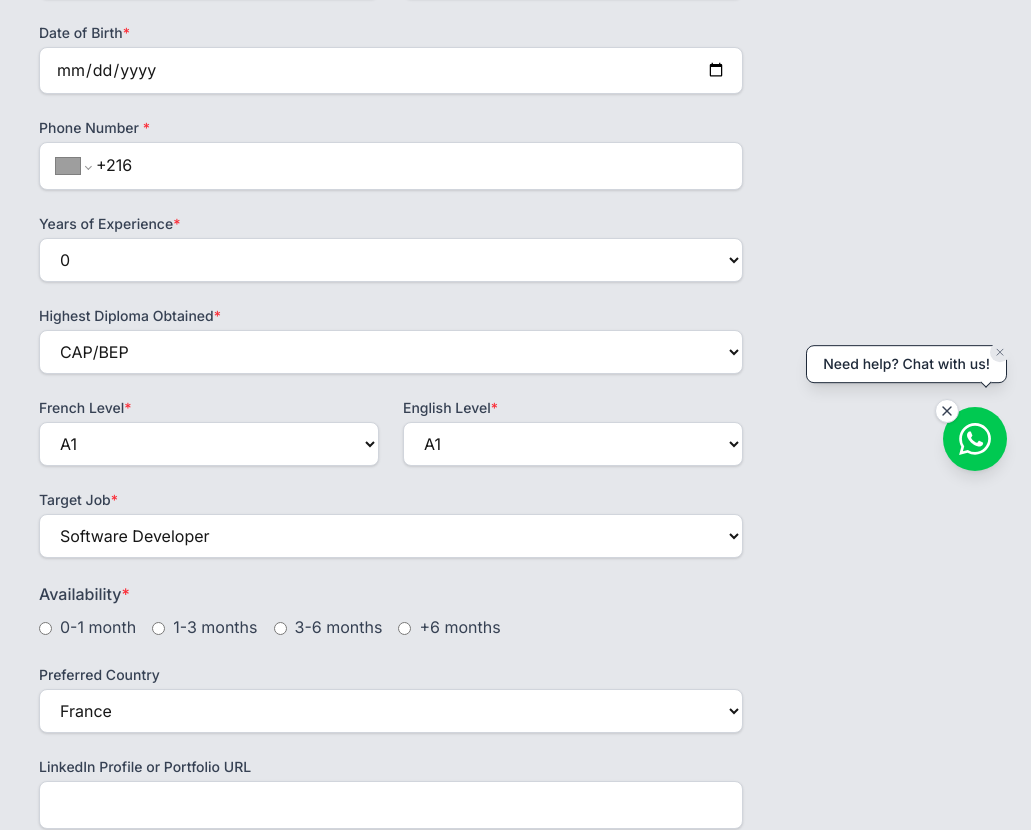
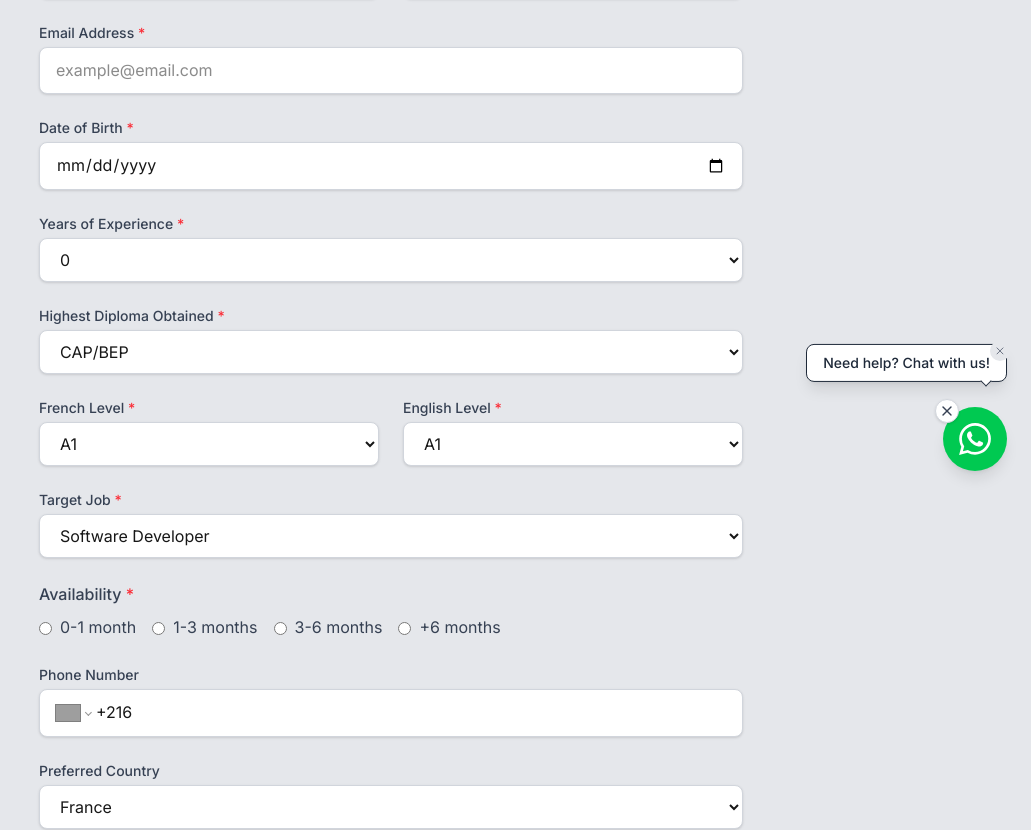
Before and after one commit to kalboussiKarim/jobs, a Next.js app: page /apply in a window 1280 px wide. Shown: the part 305-1135 px from the top of the page, without its empty margins (249-1280 px from the left). Built offline with nearby package versions, Linux system fonts and the light colour scheme; grey boxes are pictures that could not be loaded.

Commit message:
added customized error messages for each filed in the form

```diff
--- a/src/app/features/apply/ApplyForm.tsx
+++ b/src/app/features/apply/ApplyForm.tsx
@@ -18,16 +18,67 @@ const ApplyForm: React.FC = () => {
   const [value, setValue] = useState<E164Number | undefined>(undefined);
   const [uploadedFile, setUploadedFile] = useState<File | null>(null);
 
+  // Email state and validation
+  const [email, setEmail] = useState("");
+  const [emailError, setEmailError] = useState("");
+
+  // Birthdate state
+  const [dob, setDob] = useState("");
+  const [dobError, setDobError] = useState("");
+
+  // First, Last Name state
+  const [firstName, setFirstName] = useState("");
+  const [lastName, setLastName] = useState("");
+  const [nameError, setNameError] = useState("");
+
+  // Phone number state
+  const [phoneError, setPhoneError] = useState("");
+
+  // File upload state
+  const [fileError, setFileError] = useState("");
+
+  // Phone validation function
+  const validatePhoneNumber = (phone?: E164Number) => {
+    if (!phone) {
+      setPhoneError("Phone number is required.");
+    } else if (phone.replace(/\D/g, "").length > 15) {
+      setPhoneError("Phone number cannot exceed 15 digits.");
+    } else {
+      setPhoneError("");
+    }
+  };
+
+  // Email validation function
+  const validateEmail = (value: string): boolean => {
+    const regex = /^[^\s@]+@[^\s@]+\.[^\s@]+$/;
+    return regex.test(value);
+  };
+
+  // File drop handler
   const onDrop = useCallback((acceptedFiles: File[], fileRejections: any) => {
     if (fileRejections.length > 0) {
-      alert("File must be .pdf, .doc, or .docx and under 2MB.");
+      const error = fileRejections[0].errors[0];
+
+      if (error.code === "file-too-large") {
+        setFileError("File is too large. Maximum size is 2MB.");
+      } else if (error.code === "file-invalid-type") {
+        setFileError(
+          "Invalid file type. Only PDF, DOC, and DOCX are accepted."
+        );
+      } else {
+        setFileError("File upload error.");
+      }
+      setUploadedFile(null);
       return;
     }
+
     if (acceptedFiles.length > 0) {
       setUploadedFile(acceptedFiles[0]);
+      setFileError(""); // clear error if valid
     }
   }, []);
 
+  // Dropzone setup
   const { getRootProps, getInputProps, isDragActive, acceptedFiles } =
     useDropzone({
       onDrop,
@@ -40,71 +91,156 @@ const ApplyForm: React.FC = () => {
       maxFiles: 1,
       maxSize: 2 * 1024 * 1024, // 2MB
     });
+
+  // Date of Birth validation function
+  const validateDOB = (value: string): string => {
+    const enteredDate = new Date(value);
+    const today = new Date();
+    const minAge = 17;
+    const maxAge = 100;
+
+    const age = today.getFullYear() - enteredDate.getFullYear();
+    const m = today.getMonth() - enteredDate.getMonth();
+    const d = today.getDate() - enteredDate.getDate();
+
+    const validDate = !isNaN(enteredDate.getTime());
+
+    if (!validDate) {
+      return "Invalid date format.";
+    }
+
+    if (enteredDate > today) {
+      return "Date of birth cannot be in the future.";
+    }
+
+    if (age < minAge || (age === minAge && (m < 0 || (m === 0 && d < 0)))) {
+      return "You must be at least 17 years old.";
+    }
+
+    if (age > maxAge) {
+      return "Please enter a valid age (less than 100 years).";
+    }
+
+    return ""; // No error
+  };
+
+  // Validate first and last names
+  const validateNames = (first: string, last: string) => {
+    const nameRegex = /^[a-zA-Z\s'-]+$/;
+
+    // Only validate if both names are filled
+    if (!first || !last) {
+      setNameError("");
+      return;
+    }
+
+    if (
+      !nameRegex.test(first) ||
+      !nameRegex.test(last) ||
+      first.toLowerCase() === last.toLowerCase()
+    ) {
+      setNameError(
+        "First and last names must be different and contain only letters."
+      );
+    } else {
+      setNameError("");
+    }
+  };
+
   return (
     <form className="space-y-6">
       {/* Full Name */}
 
-      <div className="grid grid-cols-1 md:grid-cols-2 gap-6">
+      <div className="grid grid-cols-1 md:grid-cols-2 gap-6 mb-1">
         <div>
           <label htmlFor="firstName" className={labelClass}>
-            First Name
-            <span className="text-red-500">*</span>
+            First Name <span className="text-red-500">*</span>
           </label>
-
           <input
             type="text"
             id="firstName"
             placeholder="First Name"
             className={inputClass}
+            value={firstName}
+            required
+            onChange={(e) => setFirstName(e.target.value)}
+            onBlur={() => validateNames(firstName, lastName)}
           />
         </div>
+
         <div>
           <label htmlFor="lastName" className={labelClass}>
-            Last Name
-            <span className="text-red-500">*</span>
+            Last Name <span className="text-red-500">*</span>
           </label>
           <input
             type="text"
             id="lastName"
             placeholder="Last Name"
             className={inputClass}
+            value={lastName}
+            required
+            onChange={(e) => setLastName(e.target.value)}
+            onBlur={() => validateNames(firstName, lastName)}
           />
         </div>
       </div>
-
+      <div>
+        {nameError && (
+          <div className="col-span-2">
+            <p className="text-red-500 text-sm mt-0">{nameError}</p>
+          </div>
+        )}
+      </div>
+      {/* Email Address */}
+      <div>
+        <label htmlFor="email" className={labelClass}>
+          Email Address <span className="text-red-500">*</span>
+        </label>
+        <input
+          type="email"
+          id="email"
+          value={email}
+          placeholder="example@email.com"
+          onChange={(e) => {
+            setEmail(e.target.value);
+            if (emailError) setEmailError("");
+          }}
+          onBlur={() => {
+            if (!validateEmail(email)) {
+              setEmailError("Please enter a valid email address.");
+            }
+          }}
+          className={`${inputClass} ${emailError ? "border-red-500" : ""}`}
+          required
+        />
+        {emailError && (
+          <p className="text-sm text-red-500 mt-1">{emailError}</p>
+        )}
+      </div>
       {/* Date of Birth */}
       <div>
         <label htmlFor="dob" className={labelClass}>
-          Date of Birth
-          <span className="text-red-500">*</span>
+          Date of Birth <span className="text-red-500">*</span>
         </label>
-        <input type="date" id="dob" className={inputClass} />
-      </div>
-
-      {/* Phone Number */}
-      <div>
-        <label htmlFor="phone" className={labelClass}>
-          Phone Number <span className="text-red-500">*</span>
-        </label>
-
-        <PhoneInput
-          international
-          defaultCountry="TN"
-          value={value}
-          onChange={setValue}
-          className={inputClass2}
-          placeholder="Enter phone number"
-          id="phone"
-          countries={["TN", "DZ", "MA", "LY", "EG"]}
-          labels={en}
+        <input
+          type="date"
+          id="dob"
+          className={inputClass}
+          value={dob}
+          required
+          onChange={(e) => setDob(e.target.value)}
+          onBlur={() => {
+            const error = validateDOB(dob);
+            setDobError(error);
+          }}
         />
+        {dobError && <p className="text-red-500 text-sm mt-1">{dobError}</p>}
       </div>
 
       {/* Years of Experience */}
       <div>
         <label htmlFor="experience" className={labelClass}>
-          Years of Experience
-          <span className="text-red-500">*</span>
+          Years of Experience <span className="text-red-500">*</span>
         </label>
         <select id="experience" className={inputClass}>
           {[...Array(11).keys()].map((year) => (
@@ -119,8 +255,7 @@ const ApplyForm: React.FC = () => {
       {/* Diploma */}
       <div>
         <label htmlFor="diploma" className={labelClass}>
-          Highest Diploma Obtained
-          <span className="text-red-500">*</span>
+          Highest Diploma Obtained <span className="text-red-500">*</span>
         </label>
         <select id="diploma" className={inputClass}>
           <option value="CAP/BEP">CAP/BEP</option>
@@ -136,8 +271,7 @@ const ApplyForm: React.FC = () => {
       <div className="grid grid-cols-1 md:grid-cols-2 gap-6">
         <div>
           <label htmlFor="french" className={labelClass}>
-            French Level
-            <span className="text-red-500">*</span>
+            French Level <span className="text-red-500">*</span>
           </label>
           <select id="french" defaultValue="A1" className={inputClass}>
             <option value="A1">A1</option>
@@ -150,8 +284,7 @@ const ApplyForm: React.FC = () => {
         </div>
         <div>
           <label htmlFor="english" className={labelClass}>
-            English Level
-            <span className="text-red-500">*</span>
+            English Level <span className="text-red-500">*</span>
           </label>
           <select id="english" defaultValue="A1" className={inputClass}>
             <option value="A1">A1</option>
@@ -167,8 +300,7 @@ const ApplyForm: React.FC = () => {
       {/* Target Job */}
       <div>
         <label htmlFor="job" className={labelClass}>
-          Target Job
-          <span className="text-red-500">*</span>
+          Target Job <span className="text-red-500">*</span>
         </label>
         <select id="job" className={inputClass}>
           <option value="developer">Software Developer</option>
@@ -185,8 +317,7 @@ const ApplyForm: React.FC = () => {
       {/* Availability */}
       <div className="mb-6">
         <span className="block text-gray-700 dark:text-gray-200 font-medium mb-2">
-          Availability
-          <span className="text-red-500">*</span>
+          Availability <span className="text-red-500">*</span>
         </span>
         <div className="flex flex-col sm:flex-row sm:space-x-4 space-y-2 sm:space-y-0">
           <label className="inline-flex items-center">
@@ -240,6 +371,30 @@ const ApplyForm: React.FC = () => {
         </div>
       </div>
 
+      {/* Phone Number */}
+      <div>
+        <label htmlFor="phone" className={labelClass}>
+          Phone Number
+        </label>
+
+        <PhoneInput
+          international
+          defaultCountry="TN"
+          value={value}
+          onChange={setValue}
+          onBlur={() => validatePhoneNumber(value)}
+          className={inputClass2}
+          placeholder="Enter phone number"
+          id="phone"
+          countries={["TN", "DZ", "MA", "LY", "EG"]}
+          labels={en}
+          required
+        />
+        {phoneError && (
+          <p className="mt-1 text-sm text-red-600">{phoneError}</p>
+        )}
+      </div>
+
       {/* Country */}
       <div>
         <label htmlFor="country" className={labelClass}>
@@ -263,7 +418,6 @@ const ApplyForm: React.FC = () => {
       </div>
 
       {/* Resume Upload */}
-      {/* Resume Upload */}
       <div>
         <label className={labelClass}>Upload Resume (PDF/DOC, max 2MB)</label>
         <div
@@ -283,6 +437,7 @@ const ApplyForm: React.FC = () => {
             </p>
           )}
         </div>
+        {fileError && <p className="mt-2 text-sm text-red-600">{fileError}</p>}
       </div>
       <div className="mt-5 mb-2">
         <span className=" text-gray-500 dark:text-gray-200 text-sm">
```
